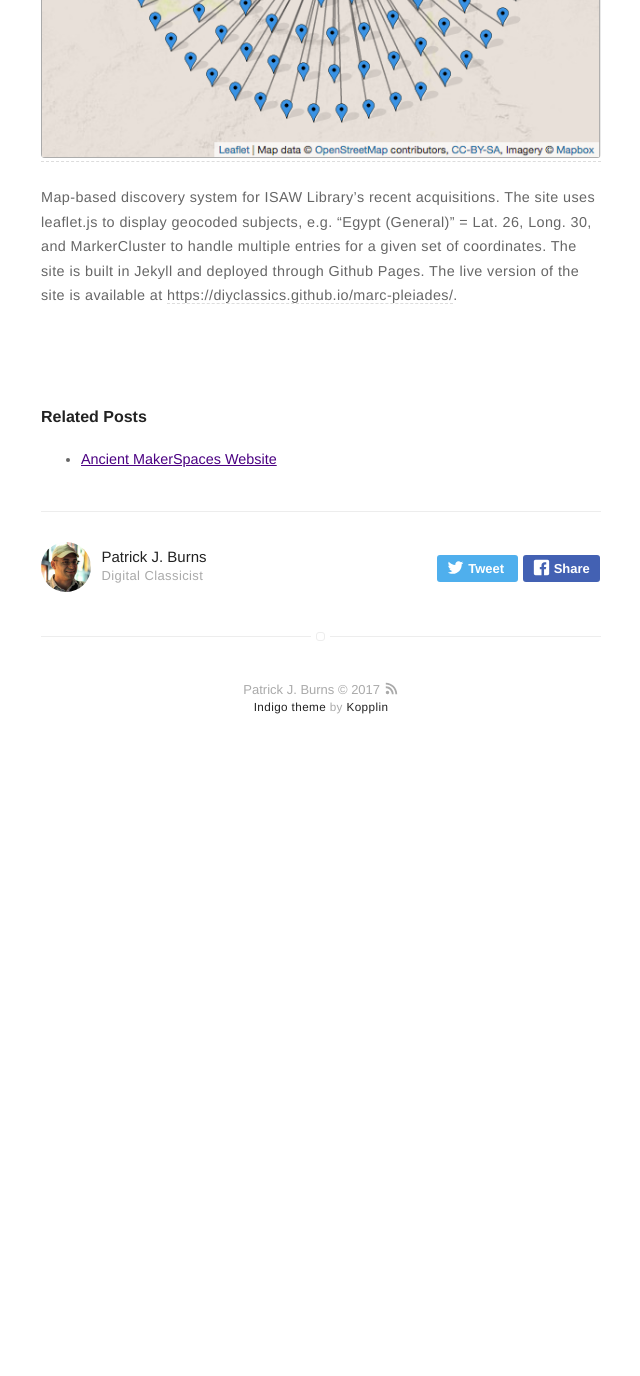
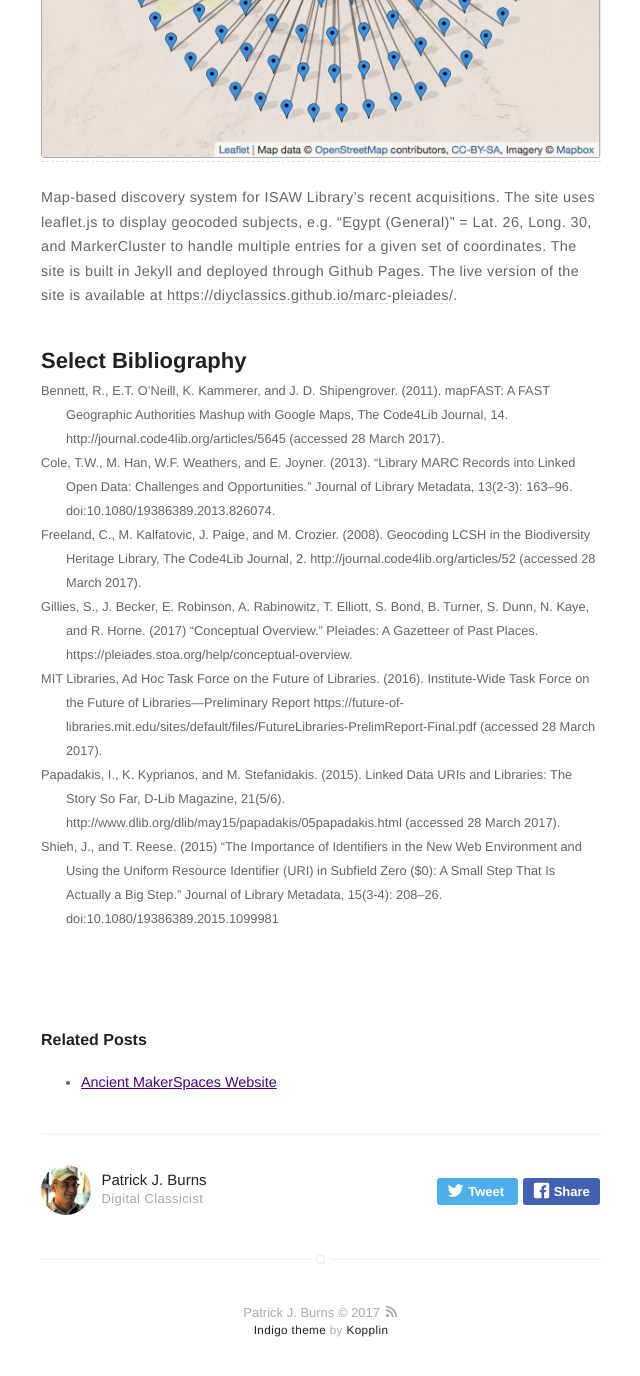
Before and after one commit to diyclassics/diyclassics.github.io, a Jekyll site: the page built from _posts/2017-06-29-isaw-new-titles-subject-map.md, in a window 1280 px wide and 1400 px high, scrolled down 663 px. Shown: the top 1376 px of the window, without its empty margins (319-959 px from the left). Built offline with Jekyll 4.4.1, drawn with Linux system fonts in a browser that asks for light colours; before the commit the page ends 1440 px from its top, so only the background shows below that.

Commit message:
Add biblio to DH2017 presentation

```diff
--- a/_config.yml
+++ b/_config.yml
@@ -67,6 +67,7 @@ projects: true
 cv: true
 papers: true
 syllabuses: true
+calendar: true
 
 # if you don't need "about" or "blog", comment them out below
 about: false
--- a/_includes/nav.html
+++ b/_includes/nav.html
@@ -47,6 +47,14 @@
             {% endif %}
         {% endif %}
 
+        {% if site.calendar == true %}
+            {% if page.title != "Calendar" %}
+                <li class="item">
+                    <a class="link" href="{{ site.url }}/calendar">Calendar</a>
+                </li>
+            {% endif %}
+        {% endif %}
+
         {% if site.about == true %}
             {% if page.title != "About" %}
                 <li class="item">
--- a/_posts/2017-06-29-isaw-new-titles-subject-map.md
+++ b/_posts/2017-06-29-isaw-new-titles-subject-map.md
@@ -24,3 +24,15 @@ externalLink: false
 [![Screenshot](../assets/images/marc-pleiades.png)](https://diyclassics.github.io/marc-pleiades/)
 
 Map-based discovery system for ISAW Library's recent acquisitions. The site uses leaflet.js to display geocoded subjects, e.g. "Egypt (General)" = Lat. 26, Long. 30, and MarkerCluster to handle multiple entries for a given set of coordinates. The site is built in Jekyll and deployed through Github Pages. The live version of the site is available at [https://diyclassics.github.io/marc-pleiades/](https://diyclassics.github.io/marc-pleiades/).
+
+{:.paper-section-heading}
+## Select Bibliography
+
+{:.bibliography}
+- Bennett, R., E.T. O’Neill, K. Kammerer, and J. D. Shipengrover. (2011). mapFAST: A FAST Geographic Authorities Mashup with Google Maps, The Code4Lib Journal, 14. http://journal.code4lib.org/articles/5645 (accessed 28 March 2017).
+- Cole, T.W., M. Han, W.F. Weathers, and E. Joyner. (2013). “Library MARC Records into Linked Open Data: Challenges and Opportunities.” Journal of Library Metadata, 13(2-3): 163–96. doi:10.1080/19386389.2013.826074.
+- Freeland, C., M. Kalfatovic, J. Paige, and M. Crozier. (2008). Geocoding LCSH in the Biodiversity Heritage Library, The Code4Lib Journal, 2. http://journal.code4lib.org/articles/52 (accessed 28 March 2017).
+- Gillies, S., J. Becker, E. Robinson, A. Rabinowitz, T. Elliott, S. Bond, B. Turner, S. Dunn, N. Kaye, and R. Horne. (2017) “Conceptual Overview.” Pleiades: A Gazetteer of Past Places. https://pleiades.stoa.org/help/conceptual-overview.
+- MIT Libraries, Ad Hoc Task Force on the Future of Libraries. (2016). Institute-Wide Task Force on the Future of Libraries—Preliminary Report https://future-of-libraries.mit.edu/sites/default/files/FutureLibraries-PrelimReport-Final.pdf (accessed 28 March 2017).
+- Papadakis, I., K. Kyprianos, and M. Stefanidakis. (2015). Linked Data URIs and Libraries: The Story So Far, D-Lib Magazine, 21(5/6). http://www.dlib.org/dlib/may15/papadakis/05papadakis.html (accessed 28 March 2017).
+- Shieh, J., and T. Reese. (2015) “The Importance of Identifiers in the New Web Environment and Using the Uniform Resource Identifier (URI) in Subfield Zero ($0): A Small Step That Is Actually a Big Step.” Journal of Library Metadata, 15(3-4): 208–26. doi:10.1080/19386389.2015.1099981
```
Also changed, not shown: _layouts/calendar.html (added, +8 -0 lines), calendar.md (added, +18 -0 lines).
